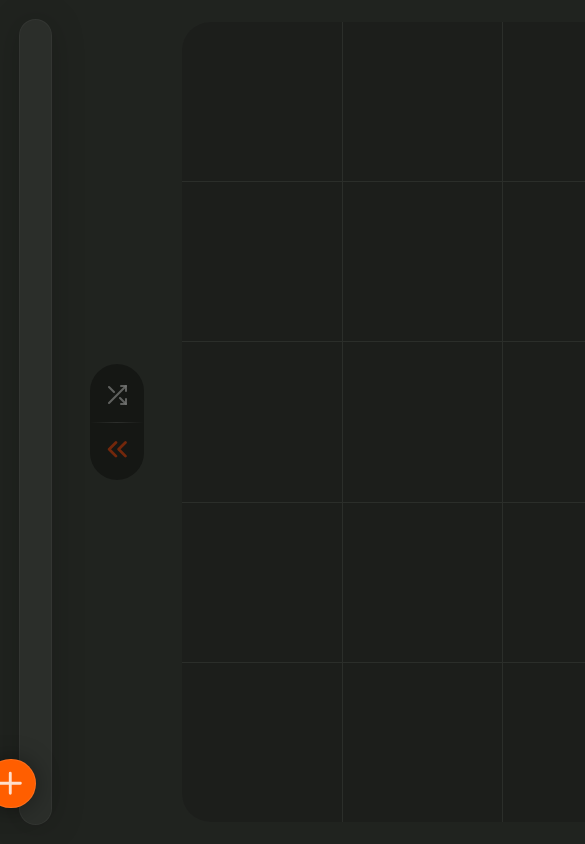
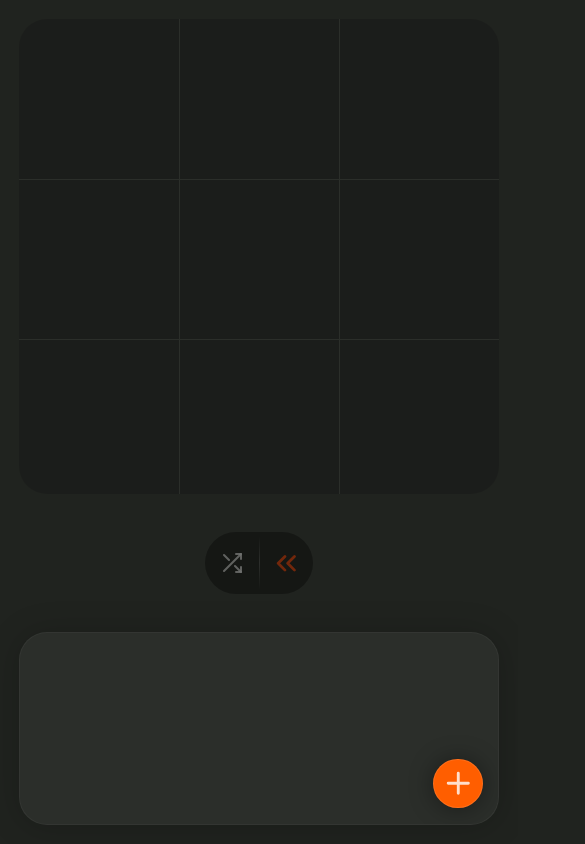
Before and after one commit to electerious/Feedboard, a Next.js app: page /app in a window 390 px wide. Shown: the top 844 px of the page, 585 px wide, since content can reach past the window. Built offline with nearby package versions, Linux system fonts and the light colour scheme.

Commit message:
Adjustments for small screens

```diff
--- a/components/controls/controls.module.scss
+++ b/components/controls/controls.module.scss
@@ -1,7 +1,7 @@
 .container {
 	display: grid;
 	place-content: center;
-	margin: 2em;
+	margin: 1em;
 }
 
 .buttons {
@@ -10,8 +10,14 @@
 	display: grid;
 	padding: 4px 0;
 	grid-template-columns: var(--size);
+	grid-template-rows: var(--size) 1px var(--size);
 	background: var(--behind);
 	border-radius: 100px;
+
+	@media (max-width: 1000px) {
+		grid-template-columns: var(--size) 1px var(--size);
+		grid-template-rows: var(--size);
+	}
 }
 
 .button {
@@ -33,7 +39,11 @@
 }
 
 .separator {
-	width: 100%;
-	height: 1px;
-	background: linear-gradient(to right, rgba(255, 255, 255, 0), rgba(255, 255, 255, .1), rgba(255, 255, 255, 0));
+	--gradient-direction: to right;
+
+	background: linear-gradient(var(--gradient-direction), rgba(255, 255, 255, 0), rgba(255, 255, 255, .1), rgba(255, 255, 255, 0));
+
+	@media (max-width: 1000px) {
+		--gradient-direction: to bottom;
+	}
 }
--- a/components/library/library.module.scss
+++ b/components/library/library.module.scss
@@ -6,11 +6,15 @@
 	display: grid;
 	min-height: 0;
 	margin: 1em;
-	margin-right: 0;
 	background: var(--before);
 	border-radius: 28px;
 	border: 1px solid rgba(255, 255, 255, .04);
 	box-shadow: 0 2px 34px rgba(0, 0, 0, .2);
+	overflow: hidden;
+
+	@media (max-width: 1000px) {
+		grid-row: 3;
+	}
 }
 
 .images {
@@ -21,6 +25,13 @@
 	gap: var(--inner-gap);
 	padding: var(--outer-gap);
 	overflow: auto;
+
+	@media (max-width: 1000px) {
+		grid-template-columns: none;
+		grid-auto-flow: column;
+		grid-auto-columns: 160px;
+		grid-auto-rows: 160px;
+	}
 
 	&::after {
 		content: '';
--- a/components/preview/preview.module.scss
+++ b/components/preview/preview.module.scss
@@ -3,7 +3,10 @@
 	place-content: center;
 	min-height: 0;
 	margin: 1em;
-	margin-left: 0;
+
+	@media (max-width: 1000px) {
+		grid-row: 1;
+	}
 }
 
 .grid {
--- a/styles/app.js
+++ b/styles/app.js
@@ -42,5 +42,10 @@ export default `
 		html {
 			--font-size: 120%;
 		}
+
+		#__next {
+			grid-template-columns: none;
+			grid-template-rows: 1fr auto min-content;
+		}
 	}
 `
```
